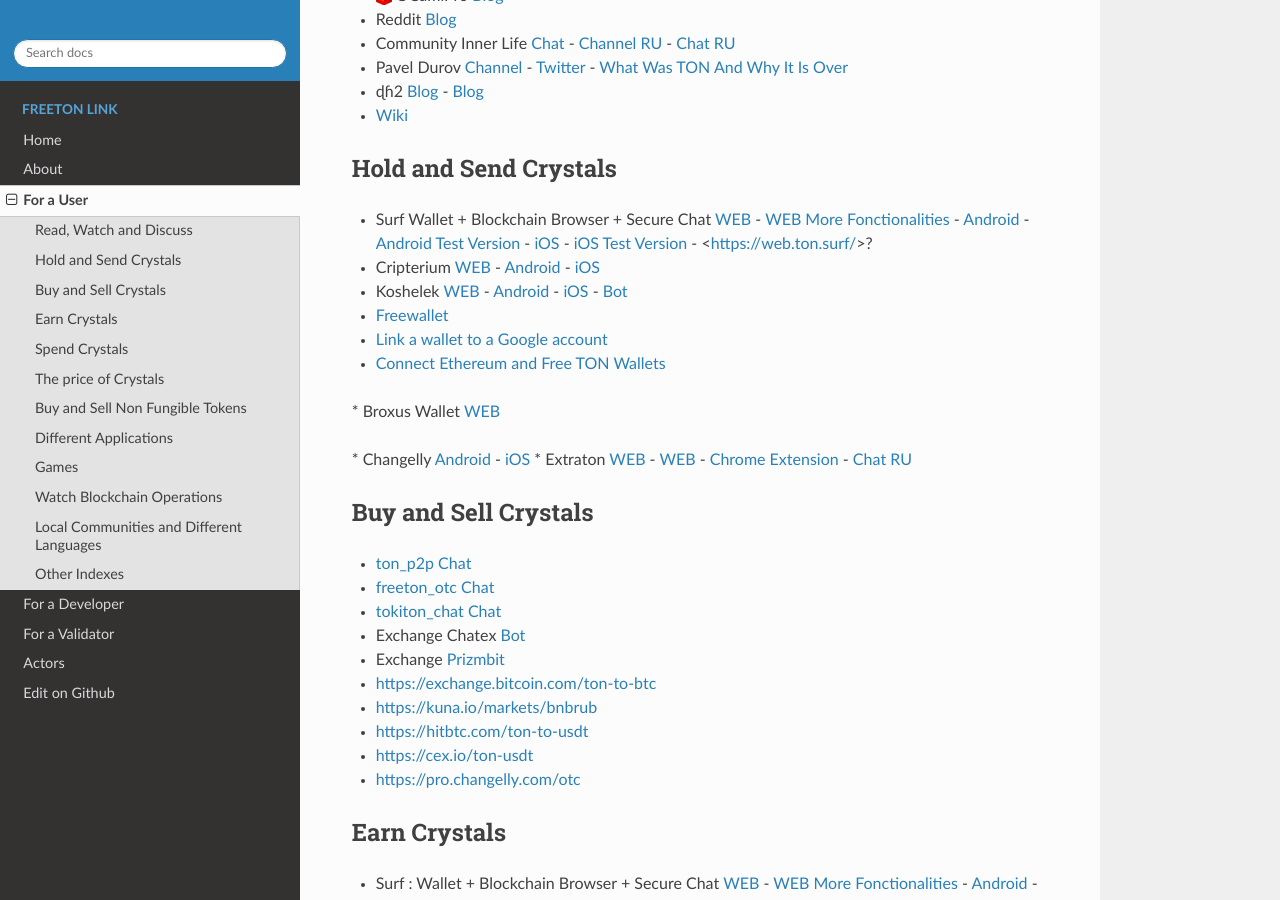
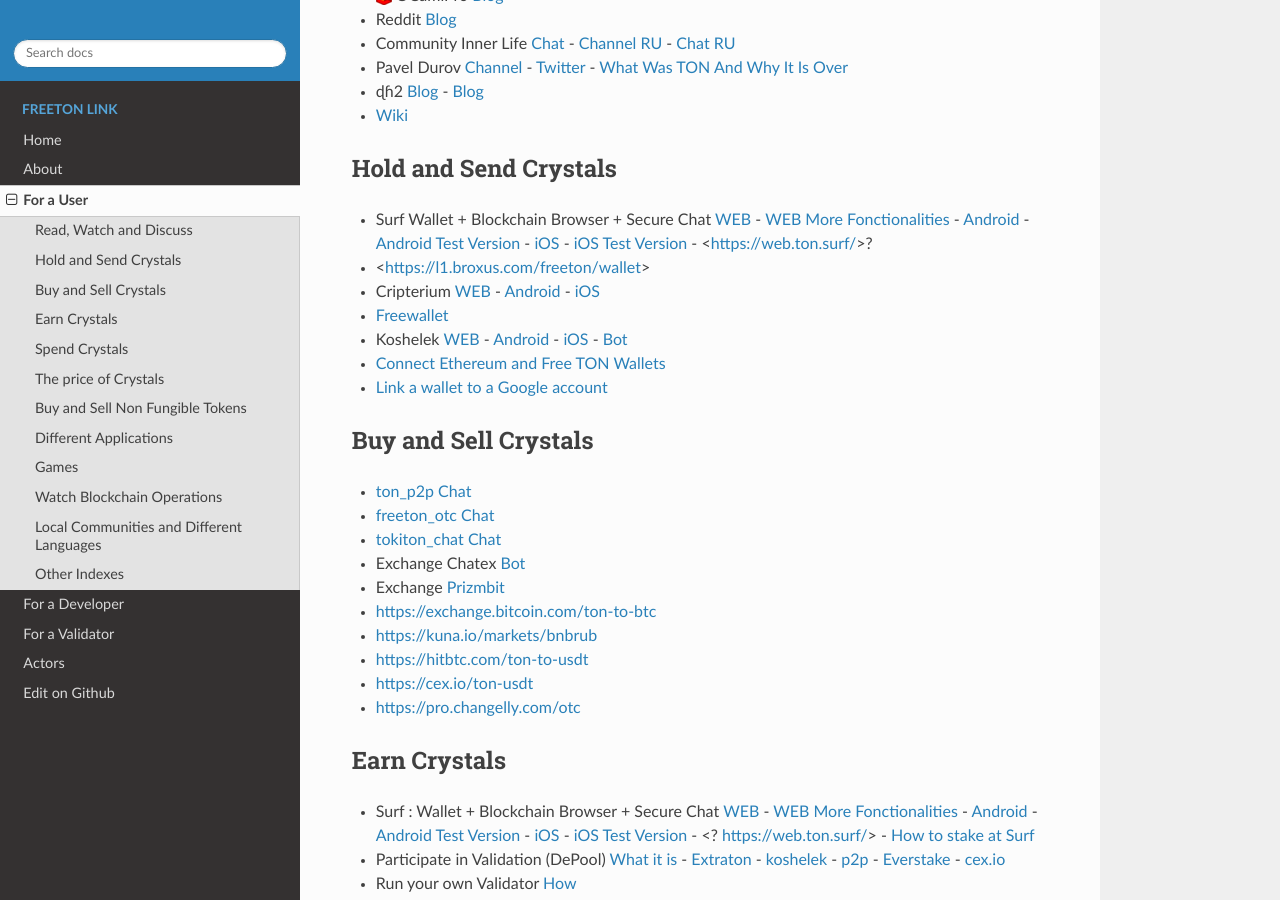
Before and after one commit to OCamlPro/www.freeton.link, a Sphinx documentation site: the page built from sphinx/user.rst, in a window 1280 px wide and 900 px high, scrolled down 424 px. Built offline with Sphinx 7.4.7 and the Read the Docs theme 2.0.0, drawn with Linux system fonts in a browser that asks for light colours; the version number could not be read and is left out.

Commit message:
petits changements

```diff
--- a/sphinx/user.rst
+++ b/sphinx/user.rst
@@ -21,15 +21,16 @@
 Hold and Send Crystals
 ~~~~~~~~~~~~~~~~~~~~~~
 * Surf Wallet + Blockchain Browser + Secure Chat `WEB <https://ton.surf>`_ - `WEB More Fonctionalities <https://beta.ton.surf>`_ - `Android <https://play.google.com/store/apps/details?id=surf.ton>`_ - `Android Test Version <https://play.google.com/apps/testing/surf.ton>`_ - `iOS <https://apps.apple.com/us/app/ton-surf/id1481986831>`_ - `iOS Test Version <https://testflight.apple.com/join/VPcfXsR0>`_ - <https://web.ton.surf/>?
+* <https://l1.broxus.com/freeton/wallet>
 * Cripterium `WEB <https://wallet.crypterium.com/>`_ - `Android <https://play.google.com/store/apps/details?id=com.crypterium>`_ - `iOS <https://apps.apple.com/ru/app/crypterium-bitcoin-wallet/id1360632912>`_
+* `Freewallet <https://freewallet.org>`_
 * Koshelek `WEB <https://koshelek.ru/>`_ - `Android <https://play.google.com/store/apps/details?id=ru.koshelek>`_ - `iOS <https://apps.apple.com/ru/app/id1524167720>`_ -  `Bot <https://t.me/Koshelek_bot>`_
-* `Freewallet <https://freewallet.org>`_
+* `Connect Ethereum and Free TON Wallets <https://tonbridge.io/>`_
 * `Link a wallet to a Google account <https://app.tor.us/>`_
-* `Connect Ethereum and Free TON Wallets <https://tonbridge.io/>`_
-* Broxus Wallet `WEB <https://l1.broxus.com/freeton/wallet>`_
 
-* Changelly `Android <https://play.google.com/store/apps/dev?id=6836651604375768742>`_ - `iOS <https://apps.apple.com/us/app/changelly-crypto-exchange/id1435140380>`_
-* Extraton `WEB <https://multisend.extraton.io/>`_ - `WEB <https://vouch.extraton.io/>`_ - `Chrome Extension <https://chrome.google.com/webstore/detail/extraton/hhimbkmlnofjdajamcojlcmgialocllm>`_ - `Chat RU <https://t.me/extraton>`_
+.. * Broxus Wallet `WEB <https://l1.broxus.com/freeton/wallet>`_
+.. * Changelly `Android <https://play.google.com/store/apps/dev?id=6836651604375768742>`_ - `iOS <https://apps.apple.com/us/app/changelly-crypto-exchange/id1435140380>`_
+.. * Extraton `WEB <https://multisend.extraton.io/>`_ - `WEB <https://vouch.extraton.io/>`_ - `Chrome Extension <https://chrome.google.com/webstore/detail/extraton/hhimbkmlnofjdajamcojlcmgialocllm>`_ - `Chat RU <https://t.me/extraton>`_
 
 Buy and Sell Crystals
 ~~~~~~~~~~~~~~~~~~~~~
```
